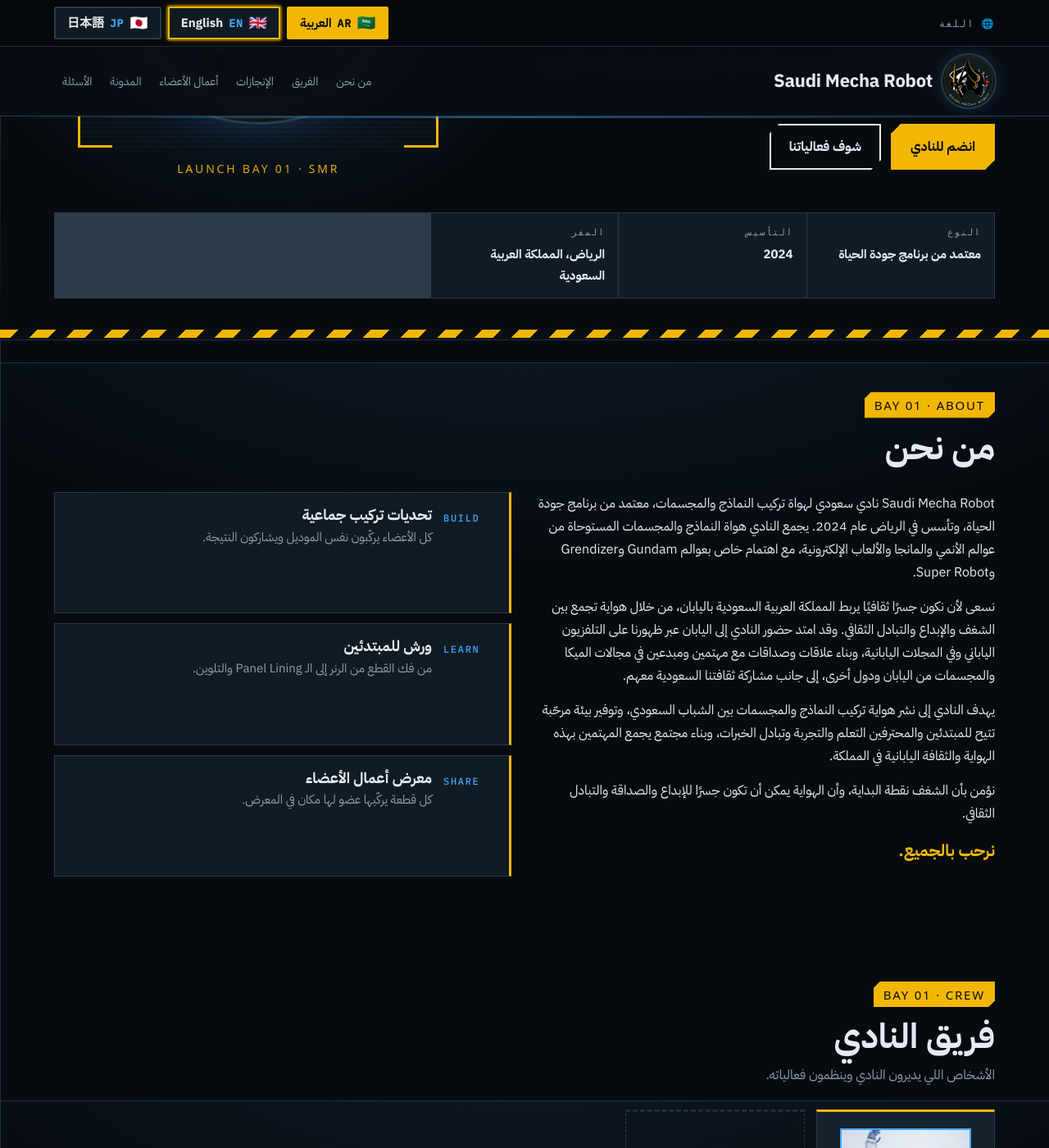
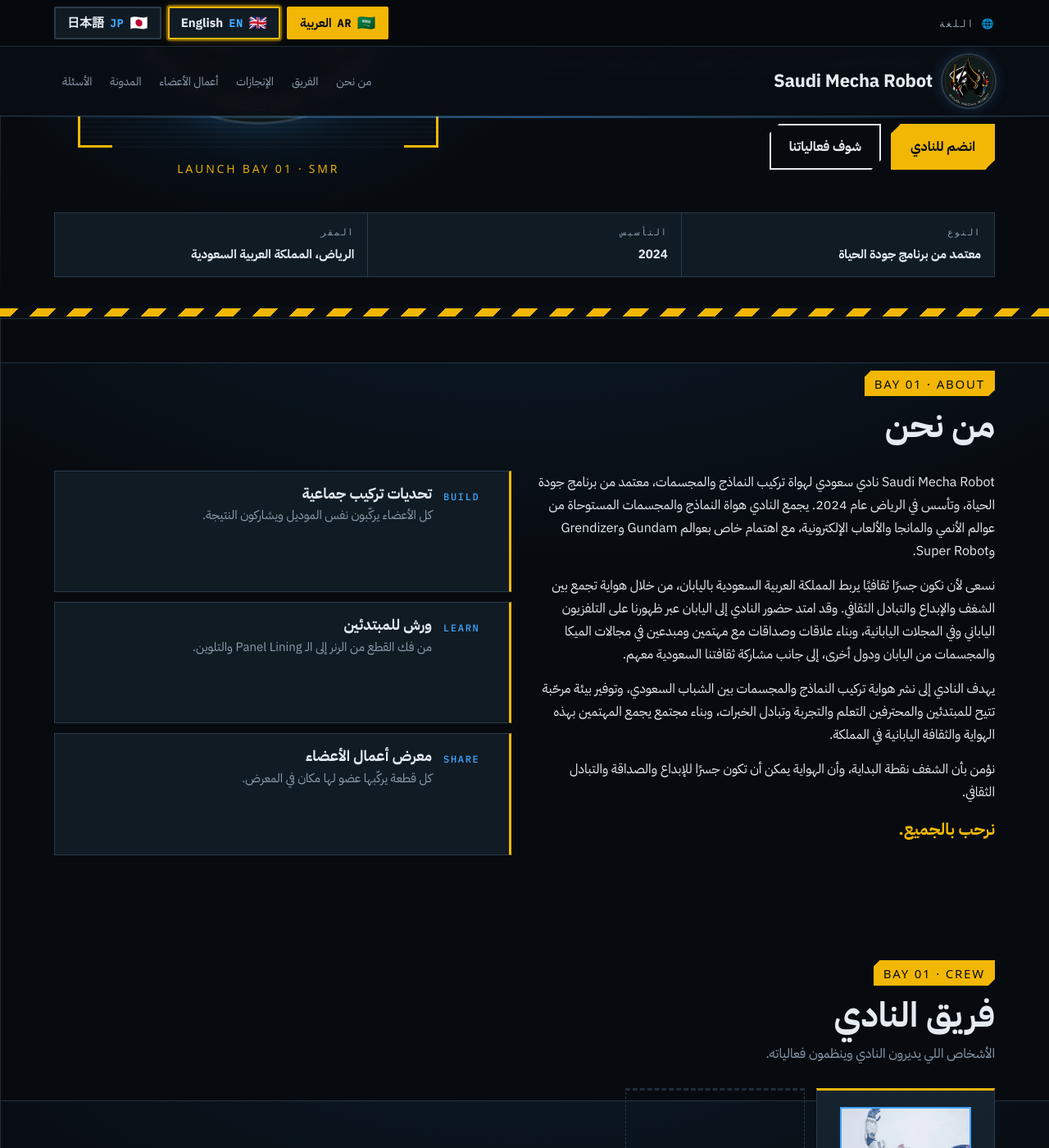
Before and after one commit to SaudiMechaRobot/SaudiMechaRobot.github.io, a Jekyll site: the page built from index.html, in a window 1280 px wide and 1400 px high, scrolled down 458 px. Shown: the whole window at 82% size. Built offline with Jekyll 4.4.1, drawn with Linux system fonts in a browser that asks for light colours; some web fonts are replaced.

Commit message:
Add files via upload

```diff
--- a/assets/css/style.css
+++ b/assets/css/style.css
@@ -105,7 +105,7 @@
 .bay-label{font-family:var(--f-stencil);letter-spacing:.2em;color:var(--hazard);font-size:14px}
 
 /* status panel */
-.status{margin:40px 0 0;display:grid;grid-template-columns:repeat(5,1fr);gap:1px;background:var(--line);border:1px solid var(--line)}
+.status{margin:40px 0 0;display:grid;grid-template-columns:repeat(3,1fr);gap:1px;background:var(--line);border:1px solid var(--line)}
 .status div{background:var(--panel);padding:14px 16px;min-width:0}
 .status dt{font-family:var(--f-mono);font-size:11px;letter-spacing:.14em;text-transform:uppercase;color:var(--muted)}
 .status dd{margin:4px 0 0;font-weight:700;font-size:15px}
```
